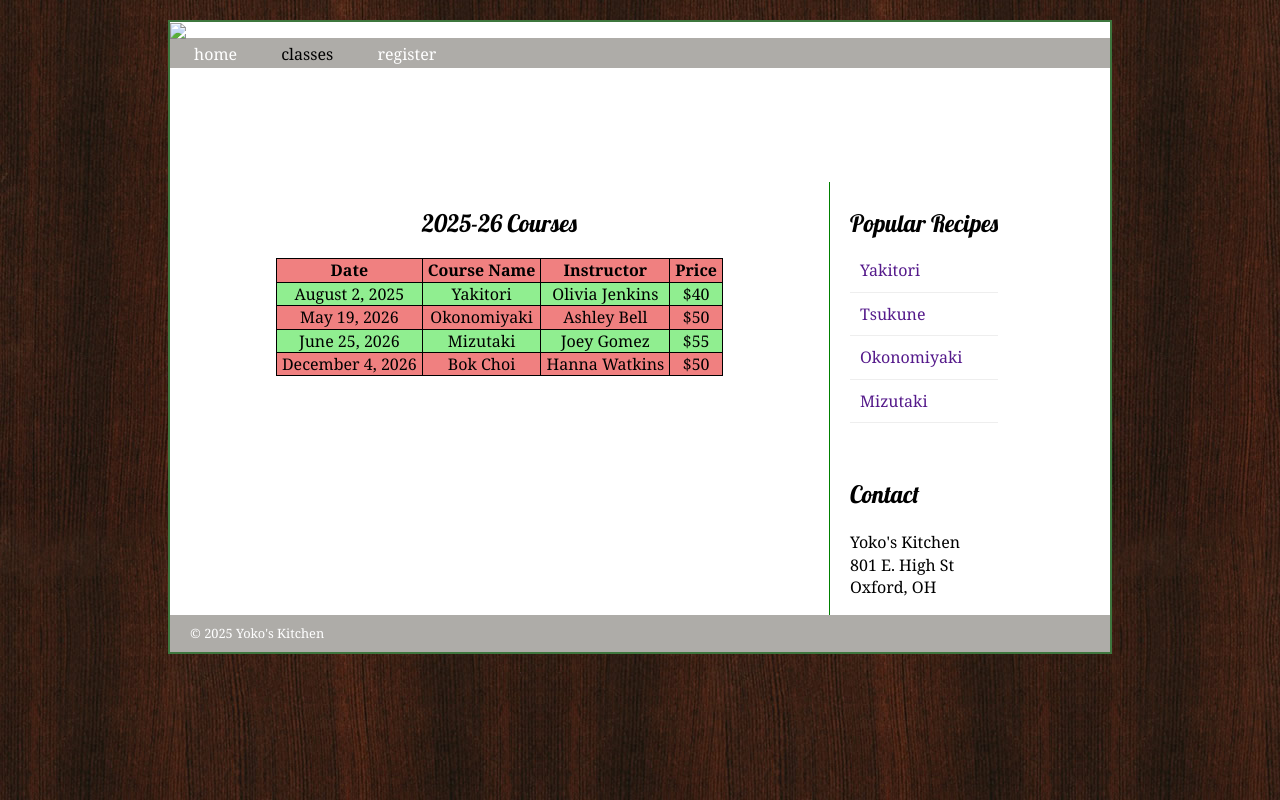
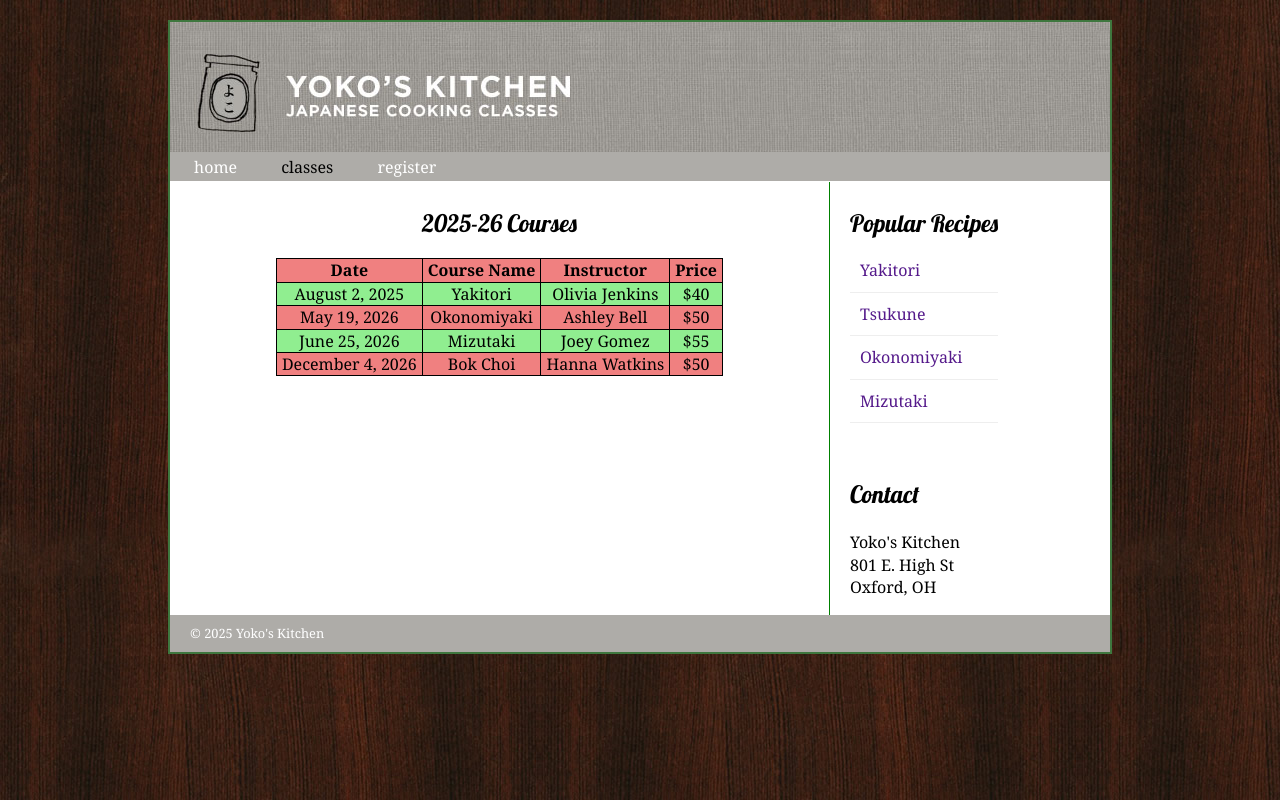
Before and after one commit to rileyhammondd/Yokos-Kitchen, a plain HTML site: page classes.html in a window 1280 px wide. Drawn offline with Linux system fonts and the light colour scheme; files whose address does not match are found by name.

Commit message:
Fix HTML structure and update image source

```diff
--- a/classes.html
+++ b/classes.html
@@ -14,7 +14,7 @@
 <body>
     <div class="wrapper">
         <header>
-            <img src="images/header.jpg">
+            <img src="header.jpg">
             <nav>
                 <ul>
                     <li><a href="index.html">home</a></li>
```
